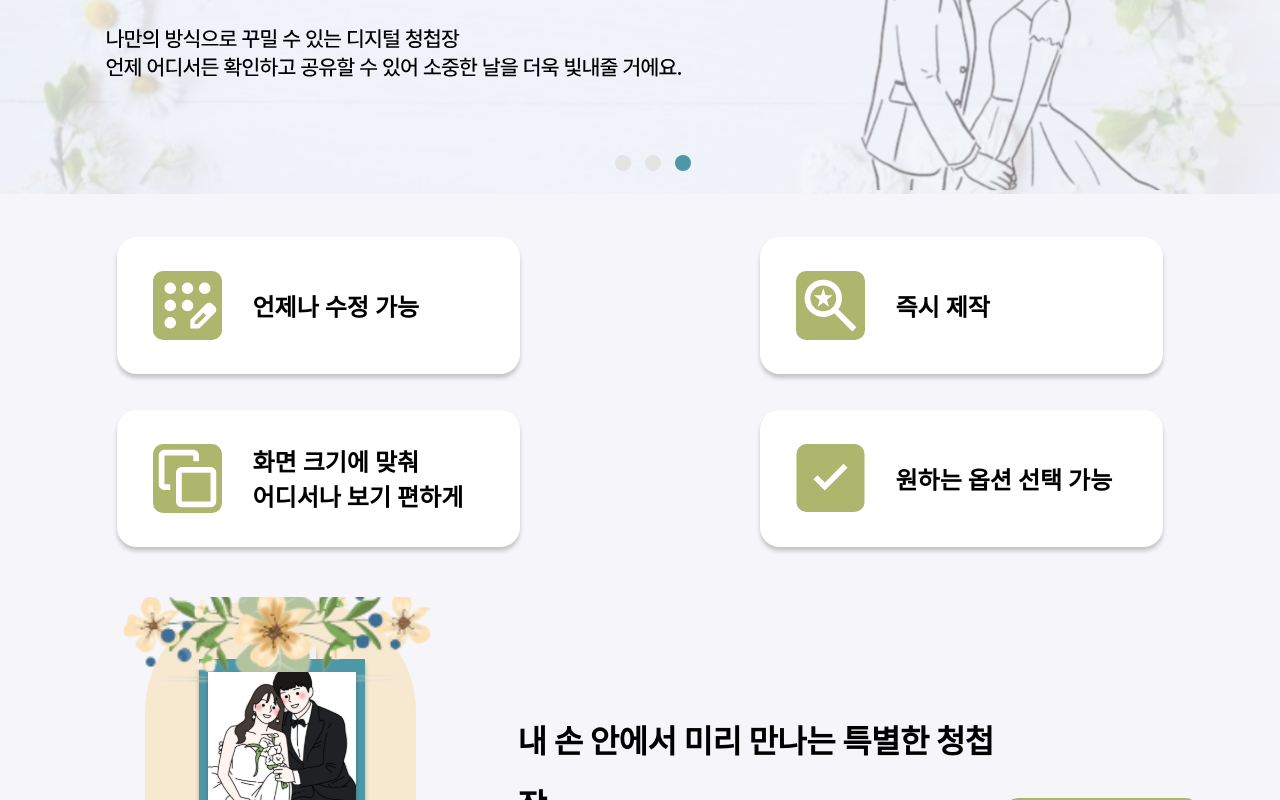
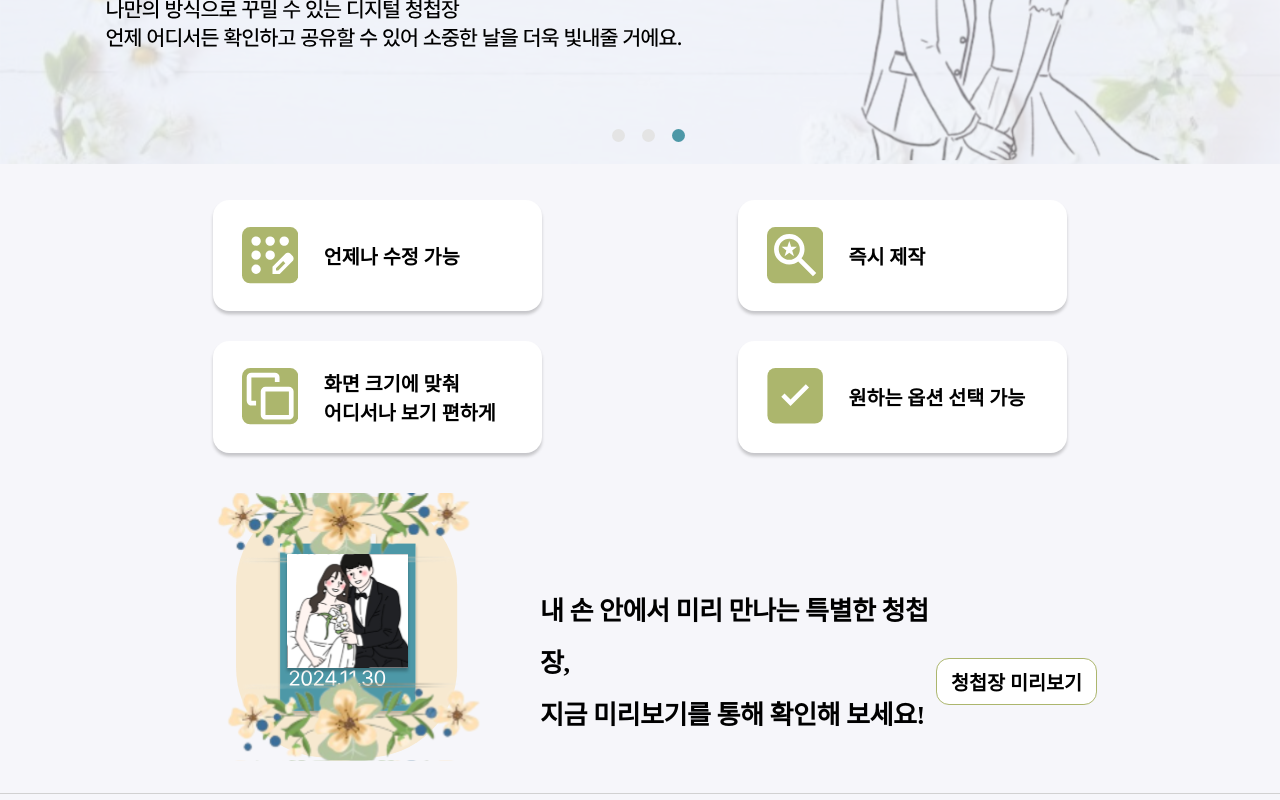
Before and after one commit to Wedit-project/Client, a React (Vite) app in the folder Wedit-Client/: page / in a window 1280 px wide. Shown: the part 320-1120 px from the top of the page. Built offline with nearby package versions, Linux system fonts and the light colour scheme; grey boxes are pictures that could not be loaded; a web font is replaced by a local one.

Commit message:
style : 미디어쿼리 추가

```diff
--- a/Wedit-Client/src/styles/globalStyle.js
+++ b/Wedit-Client/src/styles/globalStyle.js
@@ -16,6 +16,12 @@ const GlobalStyle = createGlobalStyle`
     box-sizing: border-box;
   }
 
+  @media screen and (min-width: 1024px) and (max-width: 1440px) {
+    html {
+      font-size: 51%;
+    }
+  }
+
   @media screen and (min-width: 480px) and (max-width: 1024px) {
     html {
       font-size: 34%;
```
